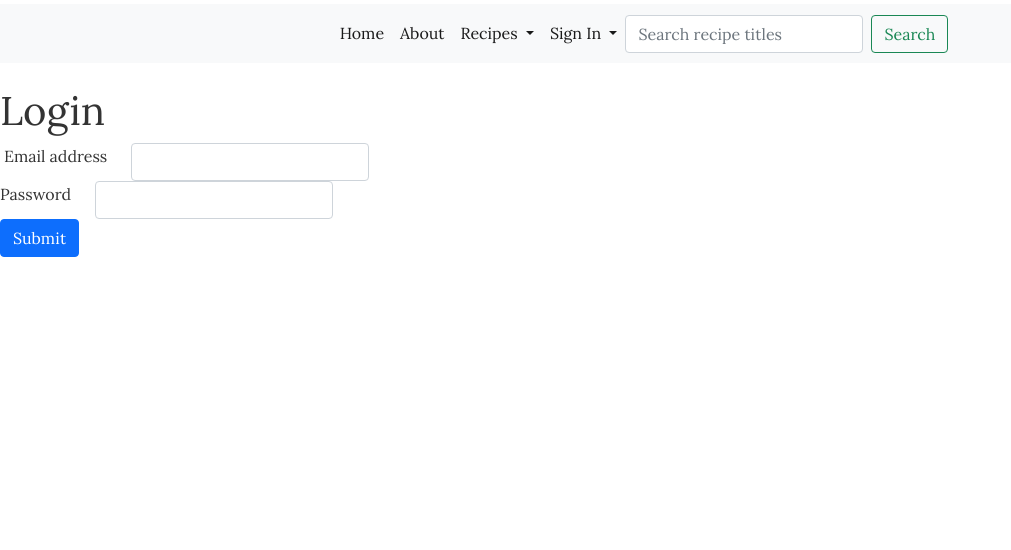
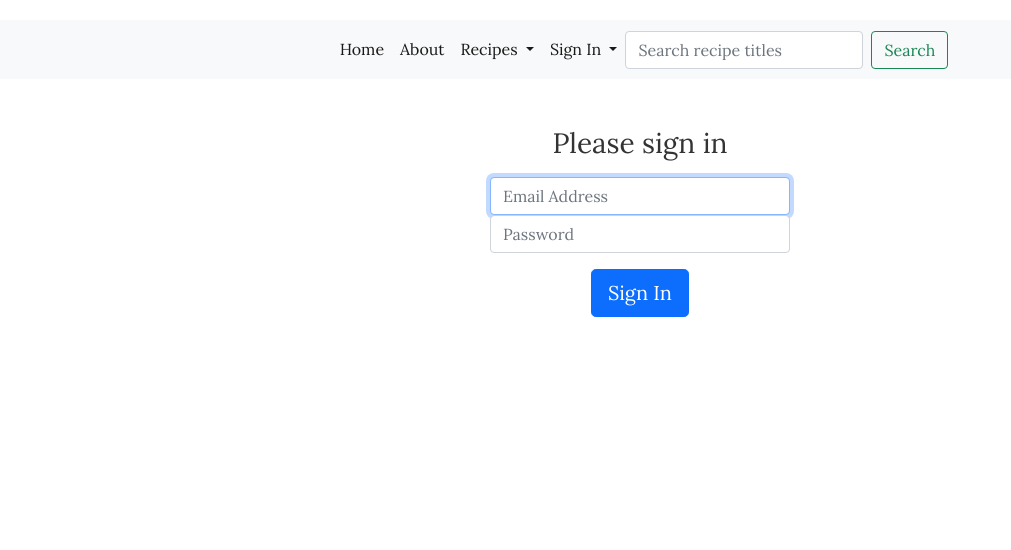
Before and after one commit to fionniepollack/recipe-berry, a Flask app: page /authenticate in a window 1280 px wide. Shown: the part 250-800 px from the top of the page, without its empty margins (0-1011 px from the left). Run offline with Flask 2, Linux system fonts and the light colour scheme; some web fonts are replaced.

Commit message:
Update styling for login.html

```diff
--- a/server.py
+++ b/server.py
@@ -332,16 +332,17 @@ def authenticate():
         if password == user.password:
             session["user_id"] = user.user_id
             session["first_name"] = user.first_name
-            flash("Logged in!")
+            flash(f"Welcome, {user.first_name}!")
             return redirect('/')
 
         # If user password does not match, flash error message
         else:
-            flash("Invalid password.")
+            flash("The password you entered is invalid. Please try again.")
 
     # If user does not exist, flash error message
     else:
-        flash("User does not exist.")
+        flash("The email address you entered has not been registered with Recipe Berry."
+              "Please create a new account to start cooking with Recipe Berry.")
 
     return redirect('/authenticate')
 
@@ -351,6 +352,7 @@ def logout():
     """Handle user logout."""
 
     user_id = session.get("user_id")
+    first_name = session.get("first_name")
 
     if user_id == None:
         flash("There is no user logged in to logout.")
@@ -358,7 +360,7 @@ def logout():
     else:
         session["user_id"] = None
         session["first_name"] = None
-        flash("User has been successfully logged out.")
+        flash(f"Goodbye, {first_name}. Hope to cook with you again soon.")
 
     return redirect('/')
 
--- a/templates/base.html
+++ b/templates/base.html
@@ -38,11 +38,13 @@
 <body>
 
   <!-- Flashed Messages -->
+  <div class="text-center mt-3">
   {% for msg in get_flashed_messages() %}
   <p class="flash-msg">
     {{ msg }}
   </p>
   {% endfor %}
+</div>
 
   <!-- Top Navigation Bar -->
   <!-- <div class="topnav">
--- a/templates/login.html
+++ b/templates/login.html
@@ -2,73 +2,23 @@
 {% block title %}Login{% endblock %}
 
 {% block body %}
-<h1 class="my-4">Login</h1>
-<!-- <br> -->
 
-<!-- <form action="/authenticate" method="POST">
-    <p>
-      Email <input type="text" name="email" placeholder="email@recipeberry.com" required>
-    </p>
-
-    <p>
-      Password <input type="password" name="password" placeholder="Password" required>
-    </p>
-
-    <p>
-      <input type="submit">
-    </p>
-  </form> -->
-
-
-<form action="/authenticate" method="POST">
-  <div class="row g-3 align-items-center">
-    <div class="row">
-      <div class="col-auto">
-        <label for="exampleInputEmail1" class="form-label">Email address</label>
-      </div>
-      <div class="col-auto">
-        <input type="email" name="email" class="form-control" id="exampleInputEmail1" aria-describedby="emailHelp">
-      </div>
-      <!-- <div id="emailHelp" class="form-text">We'll never share your email with anyone else.</div> -->
-    </div>
-  </div>
-
-  <div class="row">
-    <div class="col-auto">
-      <label for="exampleInputPassword1" class="form-label">Password</label>
-    </div>
-    <div class="col-auto">
-      <input type="password" name="password" class="form-control" id="exampleInputPassword1">
-    </div>
-  </div>
-  <!-- <div class="row">
-      <div class="col-auto">
-        <input type="checkbox" class="form-check-input" id="exampleCheck1">
-        <label class="form-check-label" for="exampleCheck1">Check me out</label>
-      </div>
-    </div> -->
-  <div class="row">
-    <div class="col-auto">
-      <button type="submit" class="btn btn-primary">Submit</button>
-    </div>
-  </div>
-  </div>
-</form>
-
-
-
-<!-- <div class="row g-3 align-items-center">
-  <div class="col-auto">
-    <label for="inputPassword6" class="col-form-label">Password</label>
-  </div>
-  <div class="col-auto">
-    <input type="password" id="inputPassword6" class="form-control" aria-describedby="passwordHelpInline">
-  </div>
-  <div class="col-auto">
-    <span id="passwordHelpInline" class="form-text">
-      Must be 8-20 characters long.
-    </span>
-  </div>
-</div> -->
+<div class="text-center mt-5">
+  <form action="/authenticate" method="POST" style="max-width:300px;margin:auto;">
+    <h1 class="h3 mb-3 font-weight-normal">Please sign in</h1>
+    <!-- <label for="emailAddress" class="form-label">Email address</label> -->
+    <input type="email" name="email" class="form-control" id="emailAddress" placeholder="Email Address" required autofocus>
+    <!-- <label for="password1" class="sr-only">Password</label> -->
+    <input type="password" name="password" class="form-control" id="password" placeholder="Password">
+    <div class="checkbox mt-3">
+      <!-- <label>
+        <input type="checkbox" value="remember-me">Remember me
+      </label> -->
+      <div>
+        <div class="mt-3">
+          <button class="btn btn-lg btn-primary btn-block">Sign In</button>
+        </div>
+  </form>
+</div>
 
 {% endblock %}
```
Also changed, not shown: static/css/styles.css (+13 -0 lines).
